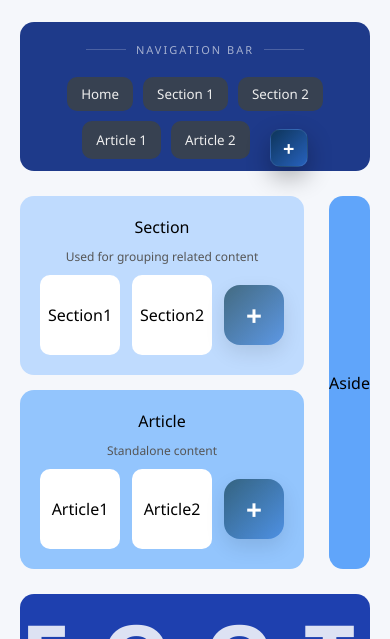
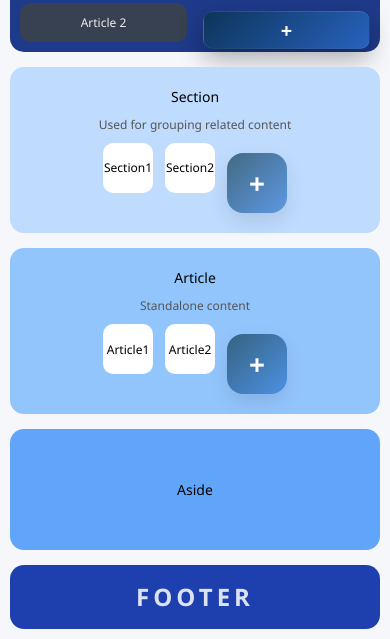
Before and after one commit to ynkerpiso/semantic_structure, a plain HTML site: page index.html in a window 390 px wide. Shown: the part 205-844 px from the top of the page. Drawn offline with Linux system fonts and the light colour scheme.

Commit message:
Update style.css

```diff
--- a/style.css
+++ b/style.css
@@ -13,11 +13,12 @@ body {
 .container {
   overflow: hidden;
   width: 100%;
-  height: 100vh;
+  min-height: 100vh;
+  height: auto;
   padding: 20px;
   display: grid;
   gap: 25px;
-  grid-template-areas: "header header""nav nav""main aside""footer footer";
+  grid-template-areas: "header header" "nav nav" "main aside" "footer footer";
   grid-template-columns: 3fr 1fr;
 }
 
@@ -53,7 +54,9 @@ article,
 aside,
 footer {
   text-align: center;
-  transition: background 0.4s ease, color 0.4s ease;
+  transition:
+    background 0.4s ease,
+    color 0.4s ease;
 }
 
 header {
@@ -526,9 +529,7 @@ header .info {
   animation: flashPage 0.5s ease;
 }
 
-@keyframes flashPage{
-
-
+@keyframes flashPage {
   0% {
     opacity: 1;
   }
@@ -536,8 +537,6 @@ header .info {
   100% {
     opacity: 0;
   }
-
-
 }
 
 .ripple {
@@ -549,15 +548,11 @@ header .info {
   pointer-events: none;
 }
 
-@keyframes rippleAnim{
-
-
+@keyframes rippleAnim {
   to {
     transform: scale(4);
     opacity: 0;
   }
-
-
 }
 
 .sibling-highlight {
@@ -575,9 +570,7 @@ header .info {
   will-change: transform, box-shadow;
 }
 
-@keyframes flashPulse{
-
-
+@keyframes flashPulse {
   0% {
     transform: scale(1);
     box-shadow: 0 0 0 var(--flash-color);
@@ -592,17 +585,13 @@ header .info {
     transform: scale(1);
     box-shadow: 0 0 0 transparent;
   }
-
-
 }
 
 nav button.active-btn {
   animation: btnPulse 0.4s ease;
 }
 
-@keyframes btnPulse{
-
-
+@keyframes btnPulse {
   0% {
     transform: scale(1);
     box-shadow: 0 0 0 rgba(255, 255, 255, 0);
@@ -617,8 +606,6 @@ nav button.active-btn {
     transform: scale(1);
     box-shadow: 0 0 0 rgba(255, 255, 255, 0);
   }
-
-
 }
 
 html,
@@ -691,8 +678,8 @@ nav button[contenteditable="true"],
 .nav-label[contenteditable="true"],
 .header-label[contenteditable="true"],
 .footer-label[contenteditable="true"],
-section> :not(.inner):not(.mini):not(.info)[contenteditable="true"],
-article> :not(.inner):not(.mini):not(.info)[contenteditable="true"],
+section > :not(.inner):not(.mini):not(.info)[contenteditable="true"],
+article > :not(.inner):not(.mini):not(.info)[contenteditable="true"],
 aside[contenteditable="true"] {
   outline: none !important;
 }
@@ -779,15 +766,11 @@ aside {
   animation-delay: 0.2s;
 }
 
-@keyframes fadeInUp{
-
-
+@keyframes fadeInUp {
   to {
     opacity: 1;
     transform: translateY(0);
   }
-
-
 }
 
 .add-btn {
@@ -803,13 +786,13 @@ aside {
   justify-content: center;
   background: linear-gradient(135deg, #22c55e, #16a34a);
   color: white;
-  box-shadow: 0 10px 25px rgba(0,0,0,0.3);
+  box-shadow: 0 10px 25px rgba(0, 0, 0, 0.3);
   transition: all 0.25s ease;
 }
 
 .add-btn:hover {
   transform: scale(1.1) rotate(90deg);
-  box-shadow: 0 15px 35px rgba(0,0,0,0.5);
+  box-shadow: 0 15px 35px rgba(0, 0, 0, 0.5);
 }
 
 .add-btn:active {
@@ -865,15 +848,11 @@ aside {
   animation: rippleAnim 0.5s linear;
 }
 
-@keyframes rippleAnim{
-
-
+@keyframes rippleAnim {
   to {
     transform: scale(3);
     opacity: 0;
   }
-
-
 }
 
 body.mode1 #addNavBtn:hover {
@@ -980,8 +959,6 @@ body.mode3 #addArticleBtn {
   background: linear-gradient(135deg, #075f28aa, #1fd662aa);
 }
 
-
-
 #editIndicator {
   position: fixed;
   top: 15px;
@@ -1046,3 +1023,110 @@ body.mode3 #addArticleBtn {
       0 6px 20px rgba(0, 0, 0, 0.25);
   }
 }
+
+@media (max-width: 1024px) {
+  .container {
+    grid-template-areas:
+      "header"
+      "nav"
+      "main"
+      "aside"
+      "footer";
+
+    grid-template-columns: 1fr;
+  }
+
+  main {
+    flex-direction: column;
+  }
+
+  aside {
+    min-height: 120px;
+  }
+
+  .header-label,
+  .footer-label {
+    font-size: clamp(30px, 8vw, 60px);
+    letter-spacing: clamp(5px, 3vw, 30px);
+  }
+}
+
+@media (max-width: 600px) {
+  body {
+    font-size: 14px;
+  }
+
+  .container {
+    padding: 10px;
+    gap: 15px;
+  }
+
+  header,
+  footer {
+    padding: 15px;
+  }
+
+  nav {
+    justify-content: center;
+    gap: 6px;
+    padding: 10px;
+  }
+
+  nav button {
+    padding: 6px 10px;
+    font-size: 12px;
+  }
+
+  .inner {
+    flex-wrap: wrap;
+  }
+
+  .inner div {
+    width: 60px;
+    height: 60px;
+    font-size: 12px;
+  }
+
+  #menuBtn {
+    width: 45px;
+    height: 45px;
+    font-size: 20px;
+  }
+
+  #dropdown {
+    width: 90vw;
+    left: 5vw;
+  }
+
+  #panel {
+    width: 95vw;
+    height: 85vh;
+  }
+
+  .panel-content {
+    padding: 12px;
+  }
+
+  #editIndicator {
+    font-size: 16px;
+    padding: 6px 12px;
+    left: 70px;
+  }
+}
+
+@media (max-width: 400px) {
+  .header-label,
+  .footer-label {
+    font-size: 24px;
+    letter-spacing: 4px;
+  }
+
+  nav button {
+    flex: 1 1 45%;
+  }
+
+  .inner div {
+    width: 50px;
+    height: 50px;
+  }
+}
```
Lines whose indentation alone changed are shown as unchanged.
